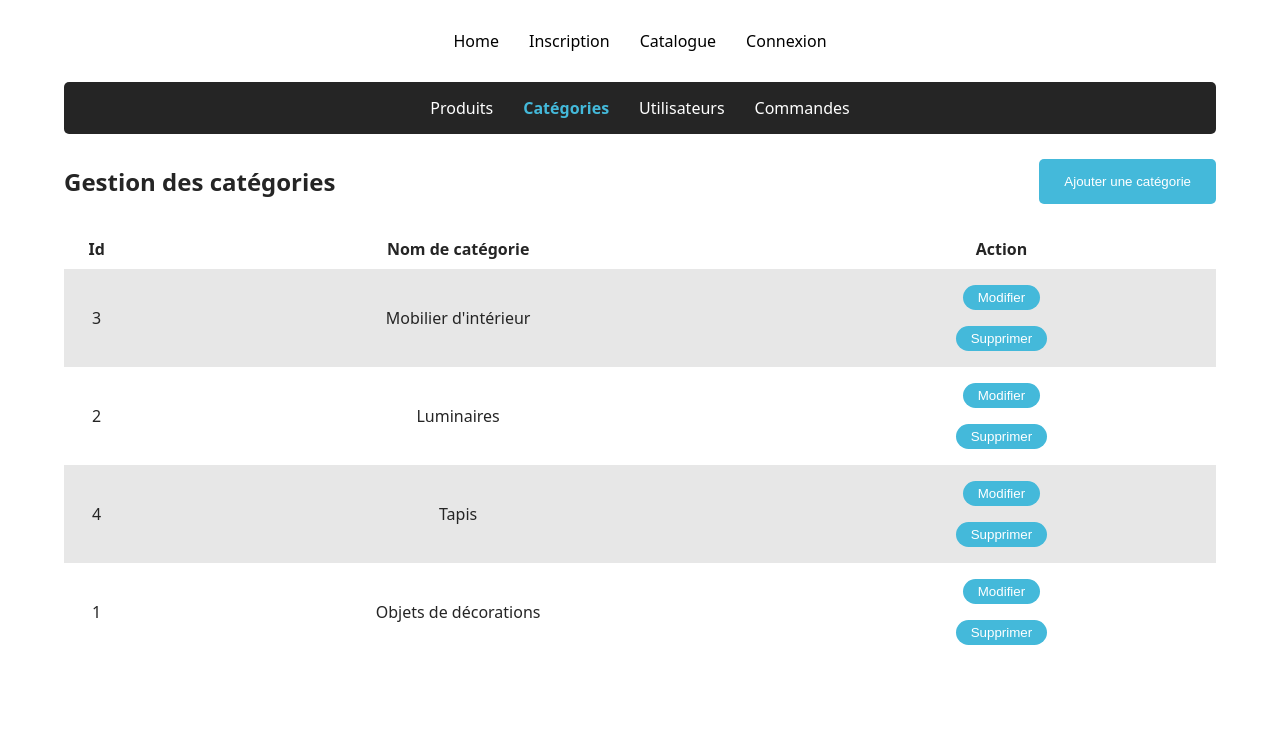
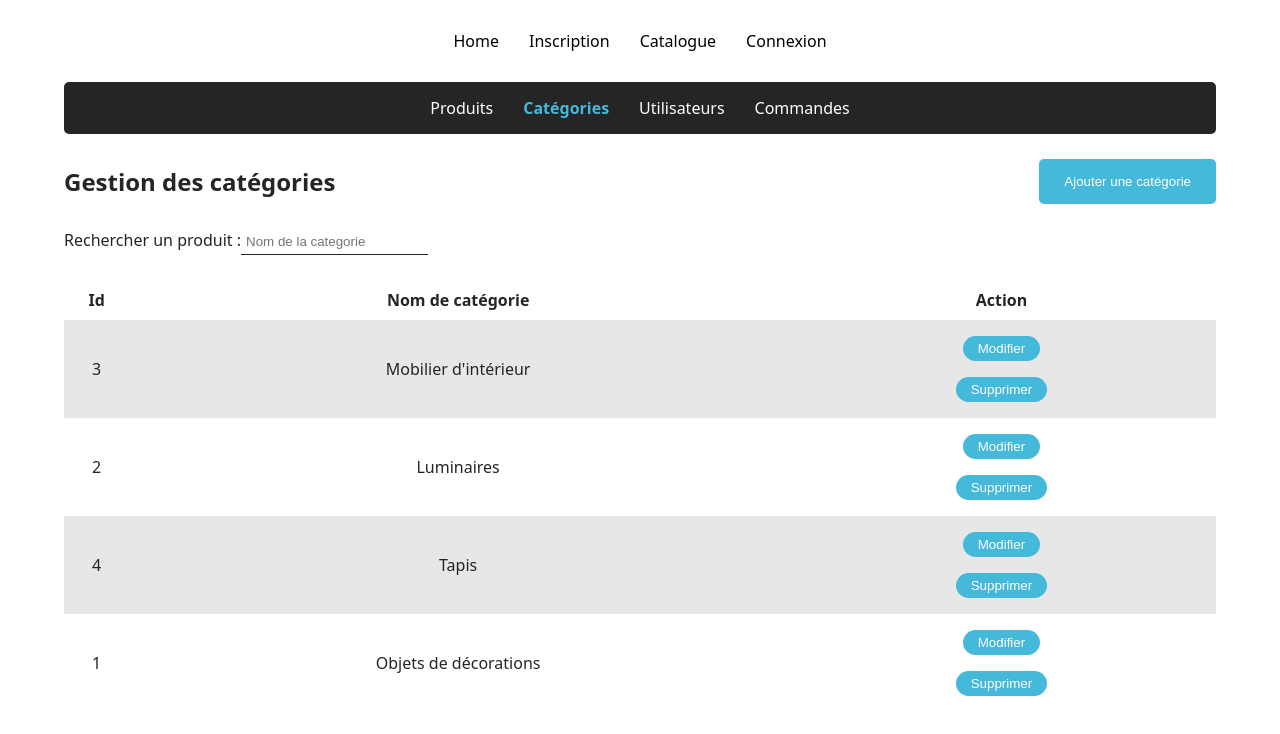
Before and after one commit to RBZ-code/projet-webware, a Vue app: page /back-categories in a window 1280 px wide. Shown: the top 734 px of the page. Built offline with nearby package versions, Linux system fonts and the light colour scheme.

Commit message:
backOffice/ajout de la barre de recherche categorie/ajout supression cat

```diff
--- a/src/store/index.js
+++ b/src/store/index.js
@@ -331,6 +331,16 @@ export default createStore({
             state.categories = categories;
         },
 
+        deleteCat(state, catId) {
+            state.categories = state.categories.filter(
+                (cat) => cat.id !== catId
+            );
+            localStorage.setItem(
+                "copiedCategories",
+                JSON.stringify(state.categories)
+            );
+        },
+
         // Commandes
 
         changeOrderStatus(state, orderId) {
@@ -345,6 +355,10 @@ export default createStore({
         deleteProduct(context, productId) {
             context.commit("deleteProduct", productId);
         },
+        deleteCat(context, catId) {
+            context.commit("deleteCat", catId);
+        },
+
 
         async loadUsers(context) {
             try {
--- a/src/views/BackCategories.vue
+++ b/src/views/BackCategories.vue
@@ -8,6 +8,16 @@
             @GeneralEventBtn="addCat"
         />
     </header>
+    <form class="filter-bar">
+        <label for="back-product-search">Rechercher un produit :</label>
+        <input
+            id="back-product-search"
+            name="search"
+            type="search"
+            placeholder="Nom de la categorie"
+            v-model="searchQuery"
+        />
+    </form>
     <div class="listing-template">
         <table class="listing-tab">
             <thead>
@@ -18,7 +28,7 @@
                 </tr>
             </thead>
             <tbody>
-                <tr v-for="(cat, index) in categories" :key="index">
+                <tr v-for="(cat, index) in filteredCategories" :key="index">
                     <td>{{ cat.id }}</td>
                     <td>{{ cat.name }}</td>
                     <td>
@@ -30,7 +40,7 @@
                         <MyButton
                             label="Supprimer"
                             modifier="edit"
-                            @GeneralEventBtn="deleteCat"
+                            @GeneralEventBtn="deleteCat(cat.id)"
                         />
                     </td>
                 </tr>
@@ -51,9 +61,19 @@ export default {
     data() {
         return {
             newCat: {},
+            editCat: {},
+            searchQuery: "",
         };
     },
     methods: {
+        deleteCat(categorieId) {
+        let check = confirm(
+            "Êtes-vous sûr de vouloir supprimer cette catégorie ?"
+        );
+        if (check) {
+            this.$store.dispatch("deleteCat", categorieId);
+        }
+    },
         addCat() {
             let lastCatId = this.$store.state.categories.reduce(
                 (maxId, category) =>
@@ -70,8 +90,7 @@ export default {
                 this.newCat.name = catName;
                 this.$store.commit("addCat", this.newCat);
                 this.$store.commit("saveCat");
-                this.newCat = {}
-
+                this.newCat = {};
             } else {
                 alert("Veuillez renseigner un nom");
             }
@@ -83,6 +102,13 @@ export default {
     computed: {
         categories() {
             return this.$store.state.categories;
+        },
+        filteredCategories() {
+            if (!this.searchQuery) return this.categories;
+            let query = this.searchQuery.toLowerCase();
+            return this.categories.filter((cat) =>
+                cat.name.toLowerCase().includes(query)
+            );
         },
     },
 };
```
